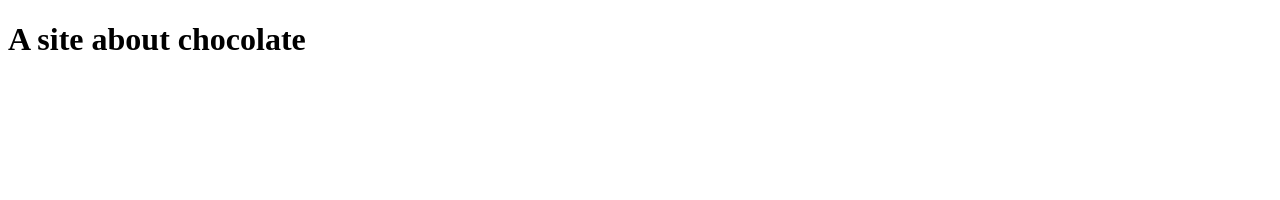
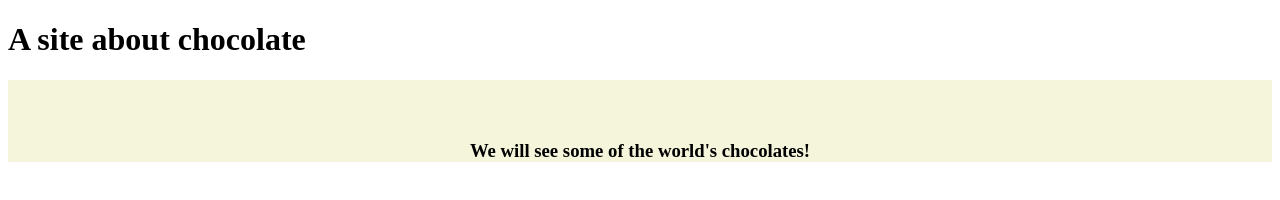
Before and after one commit to mara8787/maraWEB2GitTest, a plain HTML site: page index.html in a window 1280 px wide. Drawn offline with Linux system fonts and the light colour scheme.

Commit message:
third commit

```diff
--- a/css/mystyle.css
+++ b/css/mystyle.css
@@ -4,7 +4,7 @@
     height: 160px;
 }
 .jumbotron h1,h3 {
-    color: #F5F5DC;
+    background-color: #F5F5DC;
     text-align: center;
     padding-top: 60px;
 }
--- a/index.html
+++ b/index.html
@@ -10,7 +10,7 @@
 <body>
     <div class="jumotron">
         <h1>A site about chocolate</h1>
-
+        <h3>We will see some of the world's chocolates!</h3>
     </div>
 </body>
 </html>
```
